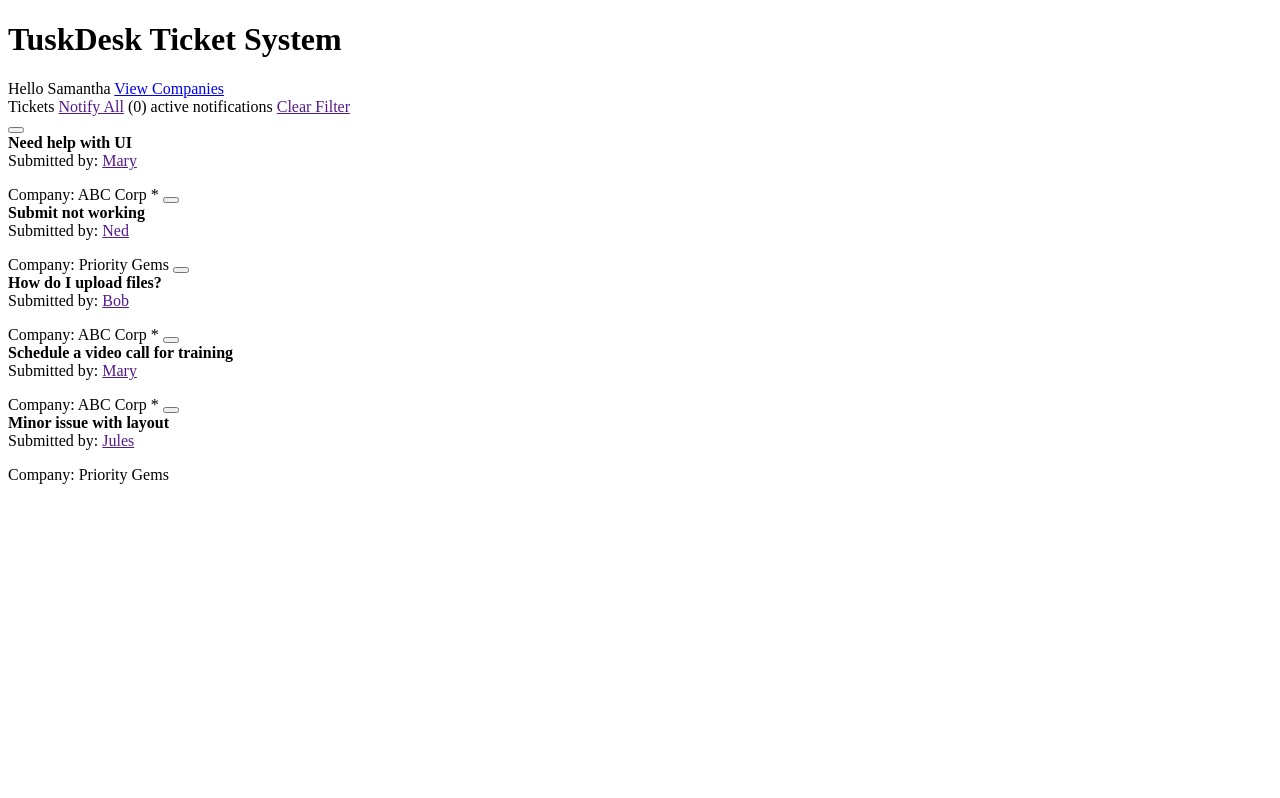
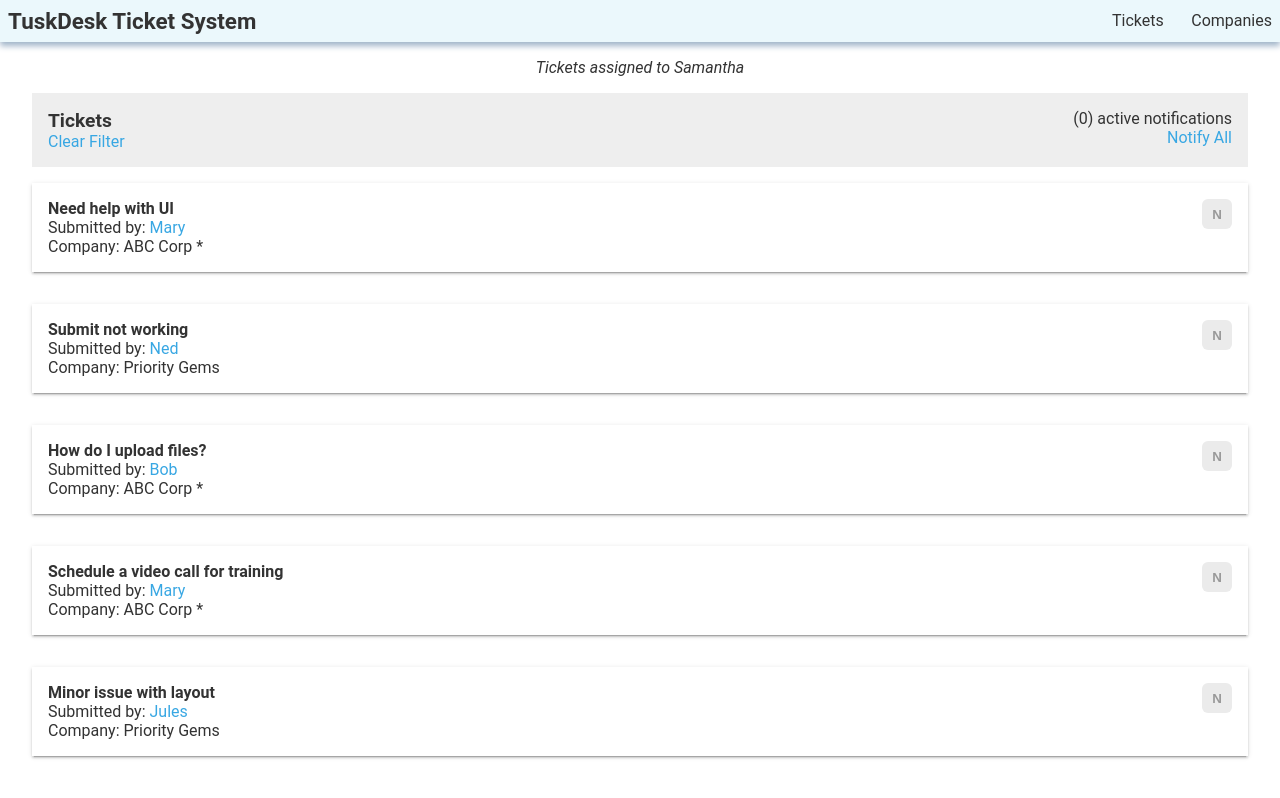
Before and after one commit to nrwl/workshop-upgrade-angularjs-starter, a website: page app/index.html in a window 1280 px wide. Drawn offline with nearby package versions, Linux system fonts and the light colour scheme; some packages are replaced by stand-ins of ours.

Commit message:
add styling

```diff
--- a/app/index.html
+++ b/app/index.html
@@ -7,6 +7,7 @@
   <script src="https://ajax.googleapis.com/ajax/libs/angularjs/1.6.6/angular-route.min.js"></script>
   <script src="app.module.js"></script>
   <script src="app.config.js"></script>
+  <script src="site-header.component.js"></script>
   <script src="tickets/tickets.module.js"></script>
   <script src="tickets/ticket-overview/ticket-overview.component.js"></script>
   <script src="tickets/ticket-list/ticket-list.component.js"></script>
@@ -17,12 +18,12 @@
   <script src="companies/company-list/company-list.component.js"></script>
   <script src="companies/company-card/company-card.component.js"></script>
   <script src="companies/team.service.js"></script>
+  <link rel="stylesheet" href="styles.css">
 </head>
 <body>
 
-<div>
-  <div ng-view></div>
-</div>
+<site-header></site-header>
+<div ng-view class="content"></div>
 
 </body>
 </html>
--- /dev/null
+++ b/app/site-header.component.js
@@ -0,0 +1,8 @@
+'use strict';
+
+angular
+  .module('tuskDeskApp')
+  .component('siteHeader', {
+    template: '<header class="site-header"><h1>TuskDesk Ticket System</h1><nav><a href="#!/tickets">Tickets</a><a href="#!/companies">Companies</a></nav></header>',
+    controller: function () {}
+  });
--- /dev/null
+++ b/app/styles.css
@@ -0,0 +1,91 @@
+body {
+    margin: 0;
+    font-family: Roboto, "Helvetica Neue", sans-serif;
+    color: #333;
+    font-size: 12pt;
+}
+a {
+    text-decoration: none;
+    color: #38a7e3;
+}
+.site-header {
+    display: flex;
+    flex-direction: row;
+    justify-content: space-between;
+    padding: .5em;
+    background: #ebf8fc;
+    color: #333;
+    box-shadow: 0 4px 6px #a1b5c9;
+    margin-bottom: 1em;
+}
+.site-header h1 {
+    margin: 0;
+    font-size: 1.4em;
+    display: inline;
+}
+.site-header nav {
+    display: flex;
+    width: 160px;
+    justify-content: space-between;
+}
+.site-header nav a {
+    text-decoration: none;
+    color: #333;
+    line-height: 1.6em;
+}
+
+.content {
+    display: block;
+    margin: 1em 2em;
+}
+.overview-message {
+    width: 100%;
+    text-align: center;
+    font-style: italic;
+    margin: 1em 0;
+}
+
+.list {
+    display: flex;
+    flex-direction: row;
+    flex-wrap: wrap;
+}
+.list-header {
+    width: 100%;
+    background: #eeeeee;
+    padding: 1em;
+    display: flex;
+    justify-content: space-between;
+}
+.list-title {
+    font-weight: bold;
+    font-size: 1.2em;
+}
+.notification-summary {
+    text-align: right;
+}
+
+.card {
+    box-shadow: 0 3px 1px -2px rgba(0,0,0,.2), 0 2px 2px 0 rgba(0,0,0,.14), 0 1px 5px 0 rgba(0,0,0,.12);
+    padding: 1em;
+    margin: 1em 0;
+    width: 100%;
+    display: flex;
+    justify-content: space-between;
+}
+
+.notify-icon {
+    cursor: pointer;
+    outline: none;
+    border: 0;
+    border-radius: 6px;
+    background: #ebebeb;
+    color: #999;
+    width: 30px;
+    height: 30px;
+    font-weight: bold;
+}
+.notify-icon.on {
+    background: #f4d399;
+    color: #333333;
+}
--- a/app/tickets/ticket-card/ticket-card.template.html
+++ b/app/tickets/ticket-card/ticket-card.template.html
@@ -1,11 +1,17 @@
-<button class="ticket-notify-icon" ng-click="$ctrl.onNotifyToggle()"></button>
+<section>
   <div><strong>{{$ctrl.tuskTicket.title}}</strong></div>
   <div>
     Submitted by:
     <a href ng-click="$ctrl.onSubmittedBySelect({submittedBy: $ctrl.tuskTicket.submittedBy})">{{$ctrl.tuskTicket.submittedBy}}</a>
   </div>
-<p>{{$ctrl.tuskTicket.description}}</p>
-<span>
+  <div>
     Company: {{$ctrl.tuskTicket.company}}
     <span ng-if="$ctrl.userAssignedToCompany">*</span>
-</span>
+  </div>
+</section>
+<button
+  class="notify-icon"
+  ng-class="{on: $ctrl.notifyList.indexOf($ctrl.tuskTicket.id) >= 0}"
+  ng-click="$ctrl.onNotifyToggle()">
+  N
+</button>
--- a/app/tickets/ticket-list/ticket-list.template.html
+++ b/app/tickets/ticket-list/ticket-list.template.html
@@ -1,10 +1,15 @@
-<header>
-  <span>Tickets</span>
-  <a href ng-click="$ctrl.onNotifyAll()">Notify All</a>
-  <span>({{$ctrl.notifyList.length}}) active notifications</span>
-  <a href ng-click="$ctrl.onFilterChange({filter: ''})">Clear Filter</a>
+<header class="list-header">
+  <div>
+    <div class="list-title">Tickets</div>
+    <a href ng-click="$ctrl.onFilterChange({filter: ''})">Clear Filter</a>
+  </div>
+  <div class="notification-summary">
+    <div>({{$ctrl.notifyList.length}}) active notifications</div>
+    <a href ng-click="$ctrl.onNotifyAll()">Notify All</a>
+  </div>
 </header>
 <ticket-card
+  class="card"
   ng-repeat="tuskTicket in $ctrl.tuskTickets"
   tusk-ticket="tuskTicket"
   notify-list="$ctrl.notifyList"
--- a/app/tickets/ticket-overview/ticket-overview.component.js
+++ b/app/tickets/ticket-overview/ticket-overview.component.js
@@ -7,17 +7,16 @@ angular
     controller: ['userService', function (userService) {
         this.currentUserName = userService.currentUser();
         this._companies = [
-          {id: 1, title: 'Need help with UI', description: '', submittedBy: 'Mary', company: 'ABC Corp'},
-          {id: 2, title: 'Submit not working', description: '', submittedBy: 'Ned', company: 'Priority Gems'},
-          {id: 3, title: 'How do I upload files?', description: '', submittedBy: 'Bob', company: 'ABC Corp'},
+          {id: 1, title: 'Need help with UI', submittedBy: 'Mary', company: 'ABC Corp'},
+          {id: 2, title: 'Submit not working', submittedBy: 'Ned', company: 'Priority Gems'},
+          {id: 3, title: 'How do I upload files?', submittedBy: 'Bob', company: 'ABC Corp'},
           {
             id: 4,
             title: 'Schedule a video call for training',
-            description: '',
             submittedBy: 'Mary',
             company: 'ABC Corp'
           },
-          {id: 5, title: 'Minor issue with layout', description: '', submittedBy: 'Jules', company: 'Priority Gems'}
+          {id: 5, title: 'Minor issue with layout', submittedBy: 'Jules', company: 'Priority Gems'}
         ];
         this.tickets = this._companies;
 
--- a/app/tickets/ticket-overview/ticket-overview.template.html
+++ b/app/tickets/ticket-overview/ticket-overview.template.html
@@ -1,8 +1,5 @@
-<header>
-  <h1>TuskDesk Ticket System</h1>
-  <span>Hello {{$ctrl.currentUserName}}</span>
-  <a href="#!/companies">View Companies</a>
-</header>
+<p class="overview-message">Tickets assigned to {{$ctrl.currentUserName}}</p>
 <ticket-list
+  class="list"
   tusk-tickets="$ctrl.tickets"
   on-filter-change="$ctrl.onFilterChanged(filter)"></ticket-list>
```
Also changed, not shown: app/companies/company-card/company-card.template.html (+13 -6 lines), app/companies/company-list/company-list.template.html (+10 -5 lines), app/companies/company-overview/company-overview.template.html (+2 -5 lines). Lines whose indentation alone changed are shown as unchanged.
